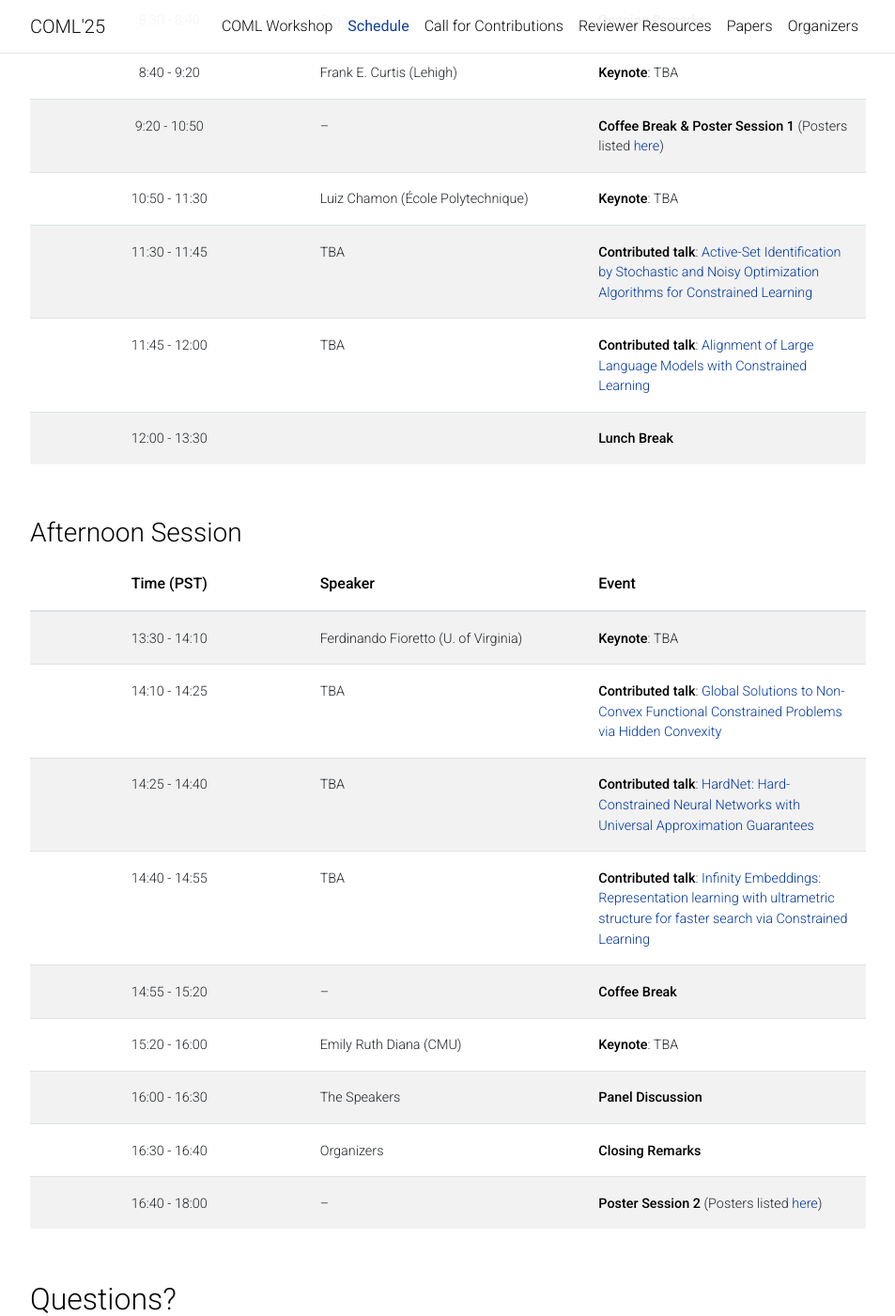
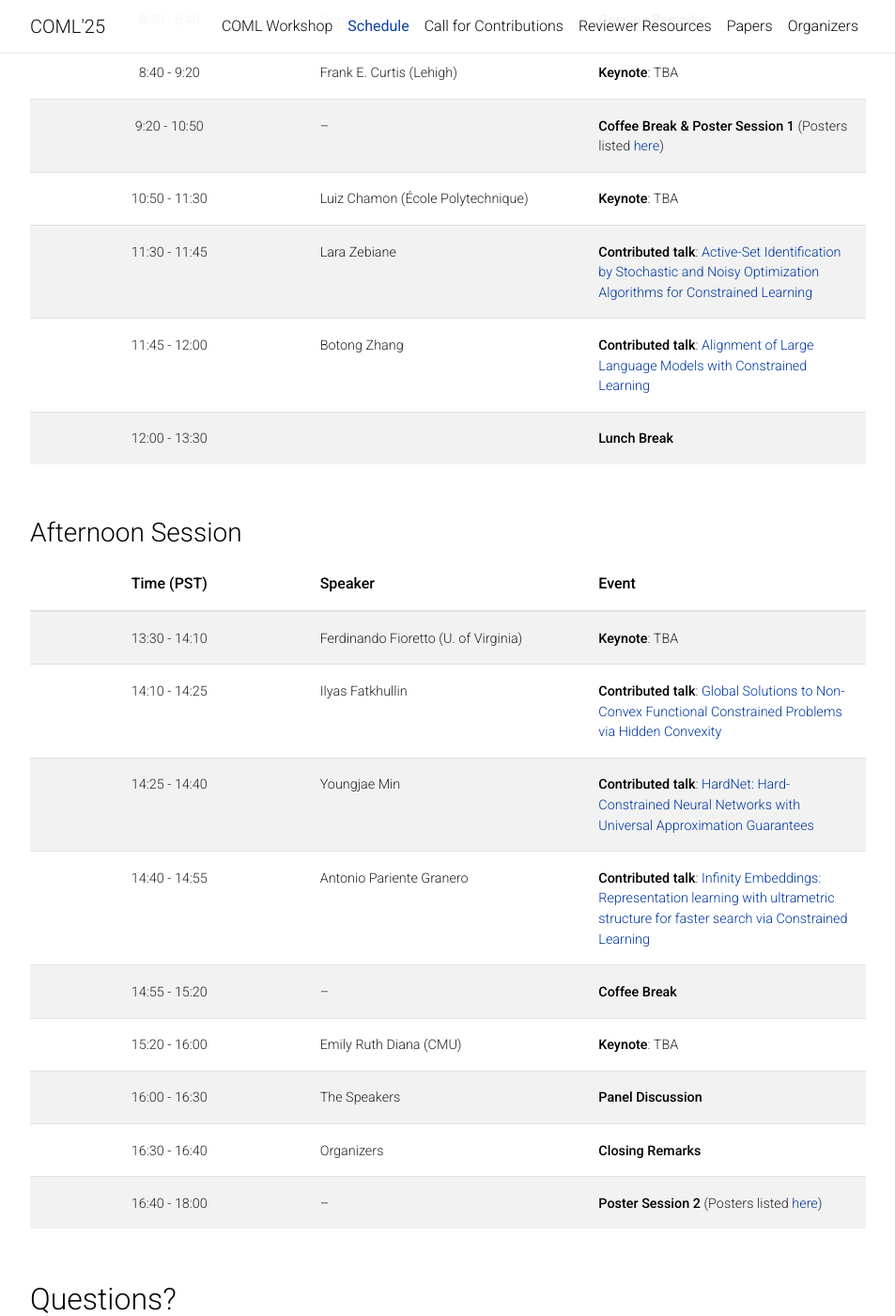
Before and after one commit to constrained-opt-ml/constrained-opt-ml.github.io, a Jekyll site: the page built from _pages/schedule.md, in a window 1280 px wide and 1400 px high, scrolled down 514 px. Shown: the whole window at 94% size, without its empty margins (163-1116 px from the left). Built offline with Jekyll 4.4.1, drawn with Linux system fonts in a browser that asks for light colours; comment, search, counter and statistics services are not loaded; a style sheet for code colours, icons or effects is not loaded.

Commit message:
Add contributed talk speakers

```diff
--- a/_pages/schedule.md
+++ b/_pages/schedule.md
@@ -25,8 +25,8 @@ The full schedule is also available on the [NeurIPS website](https://neurips.cc/
 |  8:40 - 9:20   | Frank E. Curtis (Lehigh)          | **Keynote**: TBA                    |
 |  9:20 - 10:50  | --                                | **Coffee Break & Poster Session 1** (Posters listed [here](/papers/#poster-session-1)) |
 | 10:50 - 11:30  | Luiz Chamon (École Polytechnique) | **Keynote**: TBA                    |
-| 11:30 - 11:45  | TBA                               | **Contributed talk**: [Active-Set Identification by Stochastic and Noisy Optimization Algorithms for Constrained Learning](https://openreview.net/forum?id=vzfNQwwAqQ)           |
-| 11:45 - 12:00  | TBA                               | **Contributed talk**: [Alignment of Large Language Models with Constrained Learning](https://openreview.net/forum?id=4ZPPnIRjJQ)           |
+| 11:30 - 11:45  | Lara Zebiane                      | **Contributed talk**: [Active-Set Identification by Stochastic and Noisy Optimization Algorithms for Constrained Learning](https://openreview.net/forum?id=vzfNQwwAqQ)           |
+| 11:45 - 12:00  | Botong Zhang                      | **Contributed talk**: [Alignment of Large Language Models with Constrained Learning](https://openreview.net/forum?id=4ZPPnIRjJQ)           |
 | 12:00 - 13:30  |                                   | **Lunch Break**                     |
 {: .table}
 {: .table-striped}
@@ -38,9 +38,9 @@ The full schedule is also available on the [NeurIPS website](https://neurips.cc/
 | **Time (PST)** | **Speaker**                          | **Event**                 |
 |:--------------:|--------------------------------------|---------------------------|
 | 13:30 - 14:10  | Ferdinando Fioretto (U. of Virginia) | **Keynote**: TBA          |
-| 14:10 - 14:25  | TBA                                  | **Contributed talk**: [Global Solutions to Non-Convex Functional Constrained Problems via Hidden Convexity](https://openreview.net/forum?id=m27KVpfbKi) |
-| 14:25 - 14:40  | TBA                                  | **Contributed talk**: [HardNet: Hard-Constrained Neural Networks with Universal Approximation Guarantees](https://openreview.net/forum?id=HWZ6W7AiJL) |
-| 14:40 - 14:55  | TBA                                  | **Contributed talk**: [Infinity Embeddings: Representation learning with ultrametric structure for faster search via Constrained Learning](https://openreview.net/forum?id=HNAqDj7zTq) |
+| 14:10 - 14:25  | Ilyas Fatkhullin                     | **Contributed talk**: [Global Solutions to Non-Convex Functional Constrained Problems via Hidden Convexity](https://openreview.net/forum?id=m27KVpfbKi) |
+| 14:25 - 14:40  | Youngjae Min                         | **Contributed talk**: [HardNet: Hard-Constrained Neural Networks with Universal Approximation Guarantees](https://openreview.net/forum?id=HWZ6W7AiJL) |
+| 14:40 - 14:55  | Antonio Pariente Granero            | **Contributed talk**: [Infinity Embeddings: Representation learning with ultrametric structure for faster search via Constrained Learning](https://openreview.net/forum?id=HNAqDj7zTq) |
 | 14:55 - 15:20  | --                                   | **Coffee Break**          |
 | 15:20 - 16:00  | Emily Ruth Diana (CMU)               | **Keynote**: TBA          |
 | 16:00 - 16:30  | The Speakers                         | **Panel Discussion**      |
```
Also changed, not shown: _pages/papers.md (+2 -2 lines).
